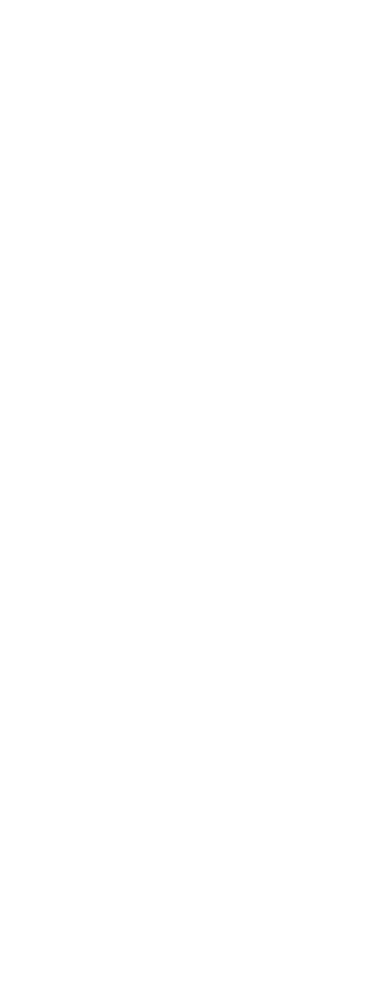
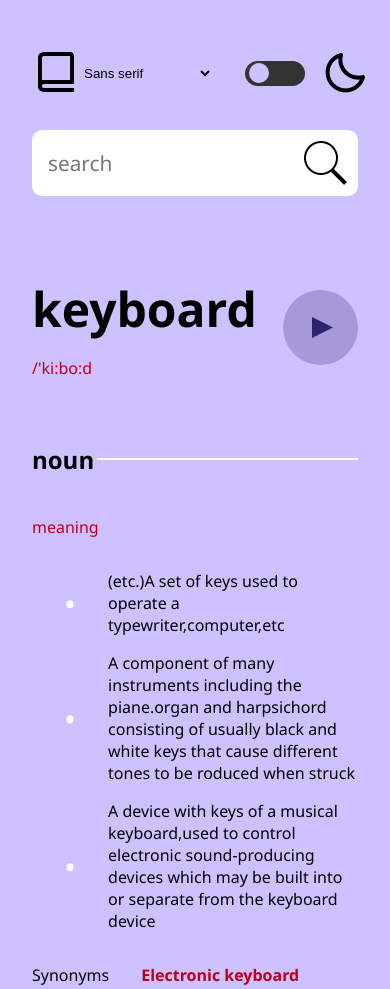
Before and after one commit to nagaganesh05/Dictionary, a plain HTML site: page index.html in a window 390 px wide. Shown: the top 989 px of the page. Before the commit the page ends 844 px from the top, so only its background shows below. Drawn offline with nearby package versions, Linux system fonts and the light colour scheme.

Commit message:
dictionary

```diff
--- a/index.html
+++ b/index.html
@@ -1,11 +1,93 @@
 <!DOCTYPE html>
 <html lang="en">
+
 <head>
     <meta charset="UTF-8">
     <meta name="viewport" content="width=device-width, initial-scale=1.0">
     <title>Dictionary</title>
+    <link rel="icon" href="./dictionary_24dp_000000_FILL0_wght400_GRAD0_opsz24.png">
+    <link rel="stylesheet" href="./style.css">
+    <link href='https://unpkg.com/boxicons@2.1.4/css/boxicons.min.css' rel='stylesheet'>
 </head>
+
 <body>
+    <header>
+        <div class="container">
+            <nav>
+                <div class="logo">
+                    <!-- <img id="darkimg" src="./book-alt-regular-24.png" alt=""> -->
+                    <i class='bx bx-book-alt bx-lg'></i>
+                </div>
+                <div class="data">
+                    <select>
+                        <option value="sans-serif">Sans serif</option>
+                        <option value="serif">Serif</option>
+                        <option value="monospace">Monospace</option>
+                        <option value="Times New Roman">Times New Roman</option>
 
+                    </select>
+
+                    <label class="switching">
+                        <input type="checkbox">
+                        <span class="slide round"></span>
+                    </label>
+                    <i class='bx bx-moon bx-lg'></i>
+                </div>
+            </nav>
+
+            <form>
+                <input type="text" placeholder="search">
+                <img src="./icons8-search-50.png" class="search">
+            </form>
+        </div>
+    </header>
+
+
+    <section id="article">
+        <div class="container">
+            <div class="dictionary-content">
+                <div class="sections">
+                    <h2>keyboard</h2>
+                    <p>/'ki:bo:d</p>
+                </div>
+                <svg xmlns="http://www.w3.org/2000/svg" width="75" height="75" viewbox="0 0 75 75">
+                    <g fill="#2E236C" fill-rule="evenodd">
+                        <circle cx="37.5" cy="37.5" r="37.5" opacity=".25" />
+                        <path d="M29 27v21l21-10.5z" />
+                    </g>
+                </svg>
+            </div>
+
+            <div class="noun">
+                <h3 class="partofspeechNoun">noun</h3>
+                <p>meaning</p>
+                <ul class="meanings">
+                    <li>(etc.)A set of keys used to operate a typewriter,computer,etc</li>
+                    <li>A component of many instruments including the piane.organ and harpsichord consisting of usually
+                        black and white keys that cause different tones to be roduced when struck</li>
+                    <li>A device with keys of a musical keyboard,used to control electronic sound-producing devices
+                        which may be built into or separate from the keyboard device</li>
+                </ul>
+                <div class="synonyms">
+                    <p>Synonyms<span class="syn">Electronic keyboard</span></p>
+                </div>
+            </div>
+
+            <div class="verb">
+                <div class="verbContent">
+                    <h3>Verb</h3>
+                    <p>meaning</p>
+                    <ul class="meanings">
+                        <li>To type on a computer keyboard.</li>
+                        <li>"Keyboarding is the part of the job I hate the most."</li>
+                    </ul>
+                </div>
+            </div>
+        </div>
+    </section>
+
+
+    <script src="./script.js"></script>
 </body>
+
 </html>
--- a/script.js
+++ b/script.js
@@ -0,0 +1,109 @@
+const bodyEl = document.querySelector('body');
+const checkBox = document.querySelector('.switching input');
+
+const selectOptions = document.querySelector('.data select');
+
+const search = document.querySelector('.search');
+const inputEl = document.querySelector('form input');
+
+const disContainer = document.querySelector('.dictionary-content')
+
+const partofSpeech = document.querySelector('.partofspeechNoun');
+const ulEl = document.querySelector('.meanings');
+const sysEl = document.querySelector('.syn');
+const verbEl = document.querySelector('.verb');
+const form = document.querySelector('form');
+
+const Api = "https://api.dictionaryapi.dev/api/v2/entries/en/"
+
+checkBox.addEventListener("click", () => {
+    bodyEl.classList.toggle("dark");
+});
+
+selectOptions.addEventListener("change", (e) => {
+    let fonts = e.target.value;
+    bodyEl.style.fontFamily = fonts;
+});
+
+search.addEventListener("click", () => {
+    if (inputEl.value !== "") {
+        searching(inputEl.value);
+        inputEl.style.border="";
+        inputEl.value = "";
+    } else {
+        inputEl.style.border = "1px solid black";
+    }
+})
+
+async function searching(data) {
+    try {
+        const api_data = await fetch(Api + data);
+        const result = await api_data.json();
+
+        const html = `<div class="sections">
+                      <h2>${result[0].word}</h2>
+                      <p>/${result[0].phonetic}</p>
+                      </div >
+                      <svg xmlns="http://www.w3.org/2000/svg" width="75" height="75" viewbox="0 0 75 75"
+                      class="playBtn"
+                      >
+                      <g fill="#2E236C" fill-rule="evenodd">
+                      <circle cx="37.5" cy="37.5" r="37.5" opacity=".25" />
+                      <path d="M29 27v21l21-10.5z" />
+                      </g>
+                     </svg>`
+        disContainer.innerHTML = html;
+        partofSpeech.textContent = result[0].meanings[0].partOfSpeech;
+
+        const li = `<li>
+                  ${result[0].meanings[0].definitions[0].definition}
+                   </li>
+                   <li>
+                  ${result[0].meanings[0].definitions[1].definition}
+                   </li>
+                   <li>
+                  ${result[0].meanings[0].definitions[2].definition}
+                   </li>
+                   ` ;
+
+        ulEl.innerHTML = li;
+
+        const sys = result[0].meanings[0].synonyms;
+        sysEl.textContent = "";
+        for (let i = 0; i < sys.length; i++) {
+            sysEl.textContent += sys[i] + " ";
+        }
+
+        let partofSpeech2 = ` <div class="verbContent">
+                             <h3>${result[0].meanings[1].partOfSpeech}</h3>
+                             <p>meaning</p>
+                             <ul class="meanings">
+                             <li>${result[0].meanings[1].definitions[0].definition}</li>
+                             </ul>
+                             </div>`
+
+        verbEl.innerHTML = partofSpeech2;
+
+        const playBtn = document.querySelector('.playBtn')
+
+        playBtn.addEventListener("click",()=>{
+            const speechWord = result[0].word;
+            sppechText(speechWord)
+        })
+    } catch (error) {
+        console.log(error)
+    }
+}
+
+form.addEventListener("submit",(e)=>{
+    e.preventDefault();
+    searching(inputEl.value);
+    inputEl.value = "";
+})
+
+function sppechText (textSpeech){
+    let speechText = new SpeechSynthesisUtterance();
+    speechText.text = textSpeech;
+    speechText.voice = window.speechSynthesis.getVoices()[0];
+    window.speechSynthesis.speak(speechText);
+}
--- a/style.css
+++ b/style.css
@@ -0,0 +1,268 @@
+*{
+    margin: 0;
+    padding: 0;
+    box-sizing: border-box;
+}
+body{
+    font-family: 'Segoe UI', Tahoma, Geneva, Verdana, sans-serif;
+    background-color: #CDC1FF;
+}
+body.dark{
+    background-color: #000;
+    color: #fff;
+}
+
+.container{
+    max-width: 1080px;
+    width: 100%;
+    overflow: hidden;
+    padding: 0 2rem;
+    margin: 0 auto;
+}
+header{
+    padding: 3rem 0;
+}
+nav{
+    display: flex;
+    align-items: center;
+    justify-content: space-between;
+}
+.data{
+    display: flex;
+    align-items: center;
+}
+.data select{
+    border: none;
+    margin-right: 2rem;
+    background-color: #CDC1FF;
+}
+.switching{
+    position: relative;
+    display: inline-block;
+    width: 60px;
+    height: 25px;
+    margin-right: 1rem;
+}
+.switching input{
+    opacity: 0;
+    width: 0;
+    height: 0;
+}
+
+.slide{
+    position: absolute;
+    cursor: pointer;
+    top: 0;
+    left: 0;
+    right: 0;
+    bottom: 0;
+    background-color: #333;
+    transition: 0.5s;
+}
+
+.slide::before{
+    position: absolute;
+    content: "";
+    height: 20px;
+    width: 20px;
+    left: 4px;
+    bottom: 3px;
+    background-color: #CDC1FF;
+}
+
+input:checked+ .slide{
+    background-color: #7743DB;
+}
+
+input:focus+ .slide{
+    box-shadow: 0 0 1px #C8ACD6;
+}
+
+input:checked+ .slide::before{
+    transform: translateX(26px);
+}
+
+.slide.round{
+    border-radius: 34px;
+}
+.slide.round::before{
+    border-radius: 50%;
+}
+
+header form{
+    margin: 2rem 0;
+    position: relative;
+}
+
+header form input{
+    width: 100%;
+    background-color: #FFF;
+    padding: 1.2rem 1rem;
+    outline: none;
+    border: none;
+    border-radius: 10px;
+    font-size: 1.3rem;
+    font-family: inherit;
+}
+
+header form input:focus{
+    border: 2px solid #1e18d769;
+}
+
+header form img{
+    object-fit: cover;
+    top: 50%;
+    left: 96%;
+    transform: translate(-50%,-50%);
+    position: absolute;
+    cursor: pointer;
+}
+
+.dictionary-content{
+    display: flex;
+    align-items: center;
+    justify-content: space-between;
+}
+
+.sections h2{
+    font-size: 3rem;
+    margin-bottom: 1rem;
+}
+
+.sections p{
+    color: #B8001F;
+}
+
+.dictionary-content svg{
+    cursor: pointer;
+}
+
+.dictionary-content svg :hover{
+    opacity: 0.7;
+}
+
+.noun,.verb{
+    margin: 4rem 0;
+}
+
+.noun h3,.verb h3{
+    font-size: 1.5rem;
+    margin-bottom: 2.5rem;
+    position: relative;
+}
+
+.noun h3::after,.verb h3::after{
+    position: absolute;
+    content: "";
+    width: 92%;
+    height: 2px;
+    background-color: #fff;
+    top: 15px;
+    bottom: 0;
+    right: 0;
+}
+
+.noun > p,.verb p{
+    color: #B8001F;
+}
+
+.noun ul{
+    margin: 2rem 0;
+}
+
+ul li{
+    list-style: none;
+    margin: 1rem 0;
+    display: flex;
+    align-items: center;
+    margin-left: 2rem;
+}
+
+ul li::before{
+    content: "\2022";
+    color: #fff;
+    font-size: 2rem;
+    width: 1rem;
+    padding-right: 2rem;
+}
+
+.synonyms p span{
+    color: #B8001F;
+    font-weight: 600;
+    margin-left: 2rem;
+}
+
+
+
+
+@media(max-width:480px){
+    header form{
+        margin: 2rem 0;
+        position: relative;
+    }
+
+    header form input{
+        width: 100%;
+        background-color: #FFF;
+        padding: 1.2rem 1rem;
+        outline: none;
+        border: none;
+        border-radius: 10px;
+        font-size: 1.3rem;
+        font-family: inherit;
+    }
+
+
+    header form img{
+        object-fit: cover;
+        top: 50%;
+        left: 90%;
+        transform: translate(-50%,-50%);
+        position: absolute;
+        cursor: pointer;
+    }
+
+    .noun h3::after,.verb h3::after{
+        position: absolute;
+        content: "";
+        width: 80%;
+        height: 2px;
+        background-color: #fff;
+        top: 15px;
+        bottom: 0;
+        right: 0;
+    }
+
+
+}
+
+@media(max-width:820px){
+    .noun h3::after,.verb h3::after{
+        position: absolute;
+        content: "";
+        width: 90%;
+        height: 2px;
+        background-color: #fff;
+        top: 15px;
+        bottom: 0;
+        right: 0;
+    }
+}
+
+@media (max-width:425px){
+    .noun h3::after,.verb h3::after{
+        position: absolute;
+        content: "";
+        width: 80%;
+        height: 2px;
+        background-color: #fff;
+        top: 15px;
+        bottom: 0;
+        right: 0;
+    }
+}
+
+@media screen and (max-width:1199px) {
+
+
+}
```
Also changed, not shown: book-alt-regular-24.png (added), dark_mode_24dp_000000_FILL0_wght400_GRAD0_opsz24.png (added), darkmode.png (added), dictionary_24dp_000000_FILL0_wght400_GRAD0_opsz24.png (added), dictionary_24dp_FFFFFF_FILL0_wght400_GRAD0_opsz24.png (added), icons8-search-50.png (added), logo.jpeg (added), moon-regular-24.png (added).
